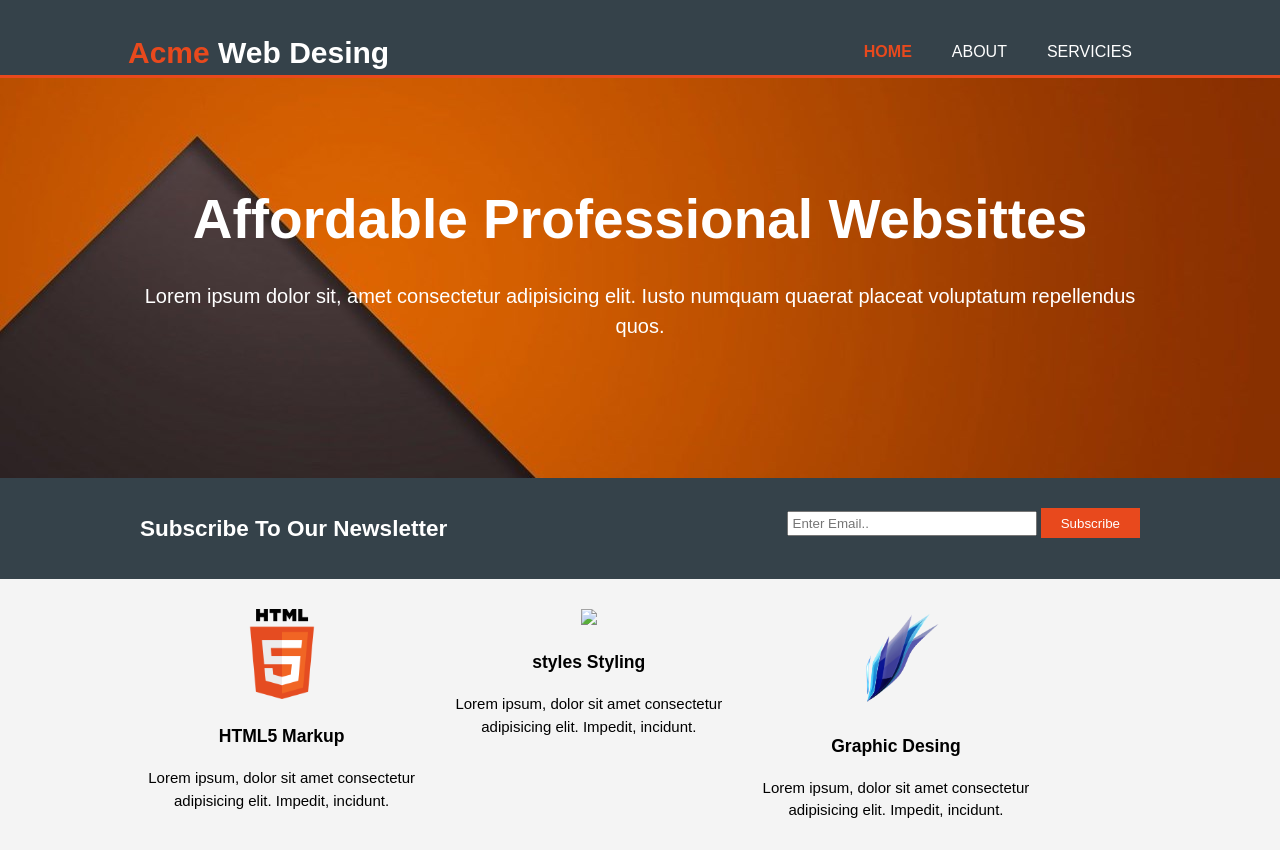
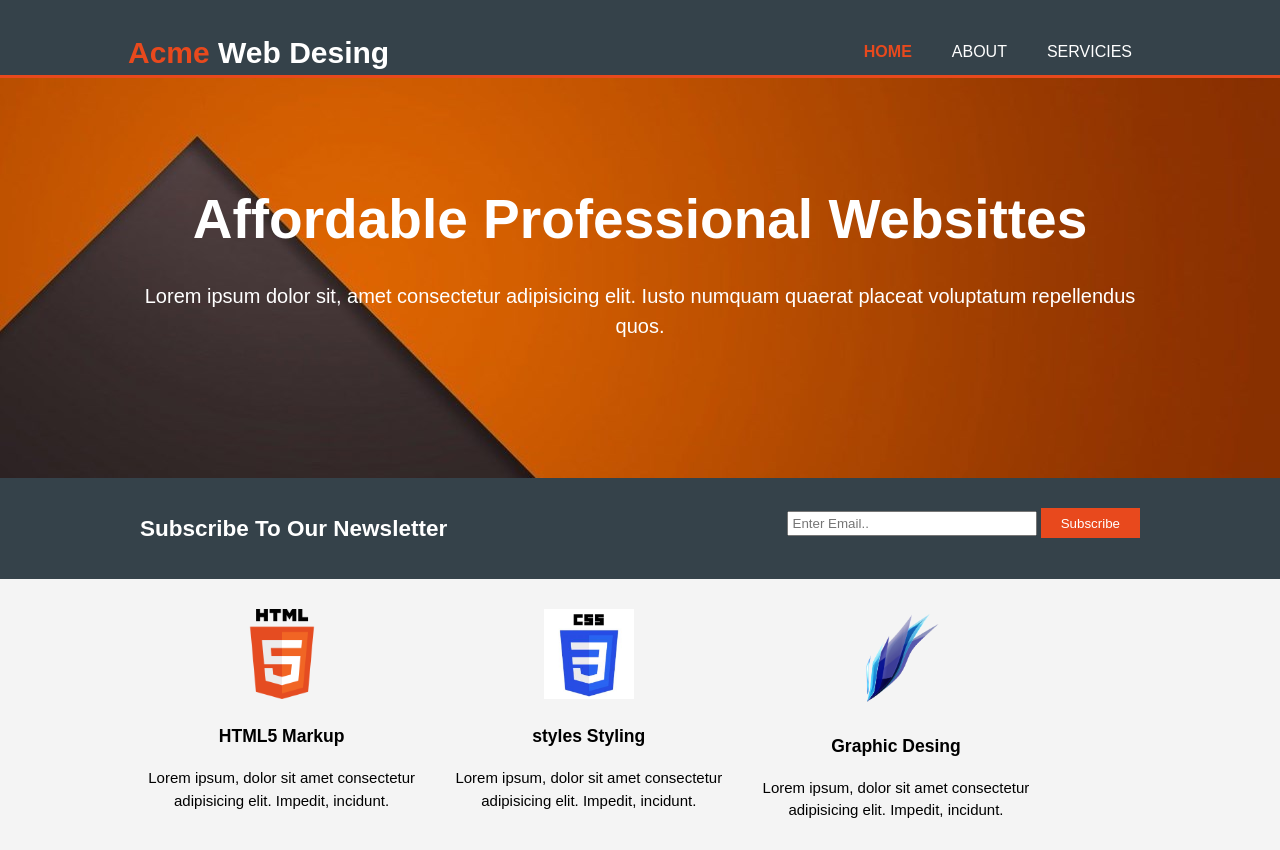
Before and after one commit to lolohdelgado/acmeWebSite, a plain HTML site: page index.html in a window 1280 px wide. Shown: the top 850 px of the page. Drawn offline with Linux system fonts and the light colour scheme.

Commit message:
fixing image

```diff
--- a/index.html
+++ b/index.html
@@ -47,7 +47,7 @@
 				<p>Lorem ipsum, dolor sit amet consectetur adipisicing elit. Impedit, incidunt.</p>
 			</div>
 			<div class="box">
-				<img src="images/logostyles.JPG">
+				<img src="images/logoCSS.JPG">
 				<h3>styles Styling</h3>
 				<p>Lorem ipsum, dolor sit amet consectetur adipisicing elit. Impedit, incidunt.</p>
 			</div>
```
